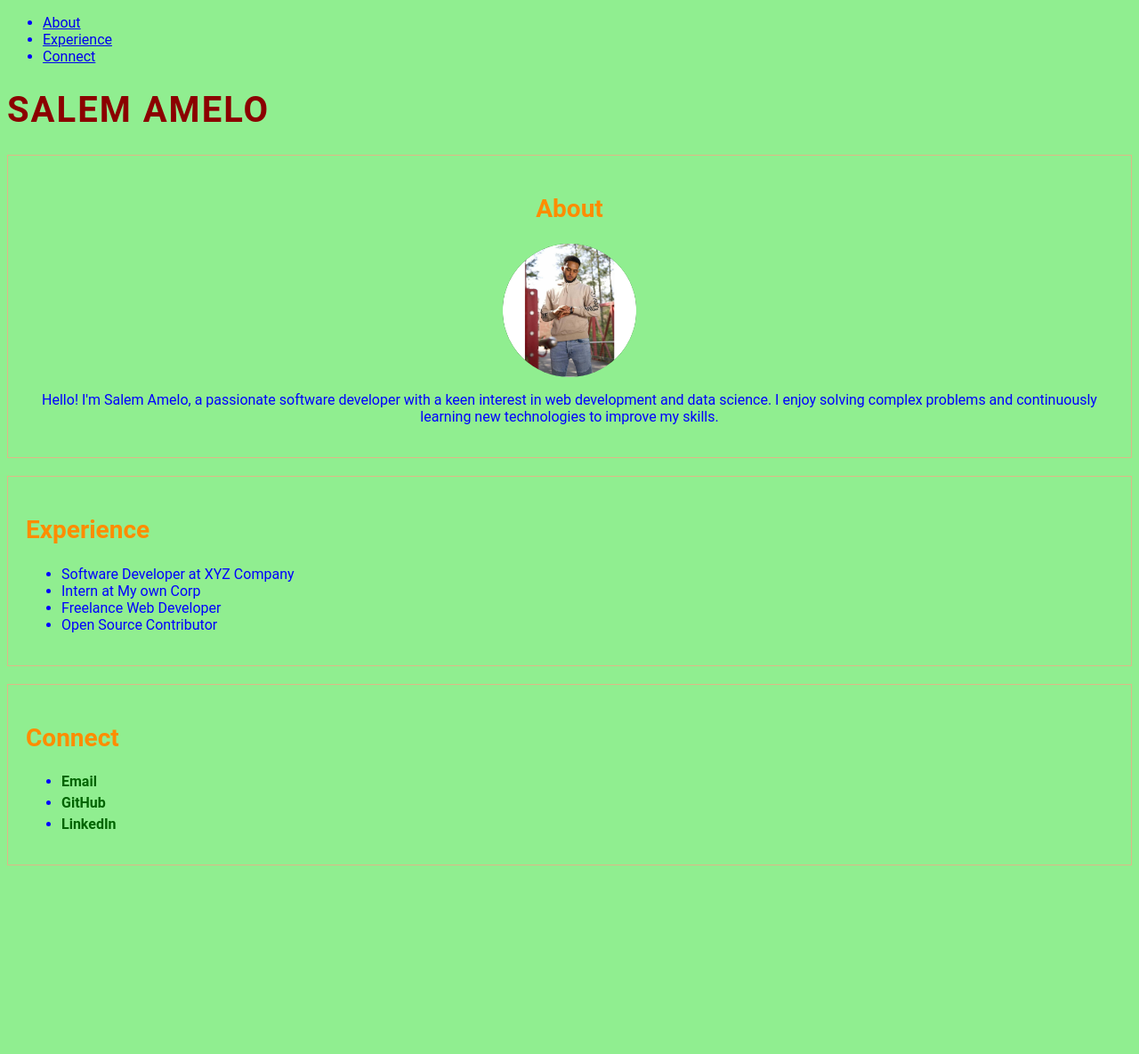
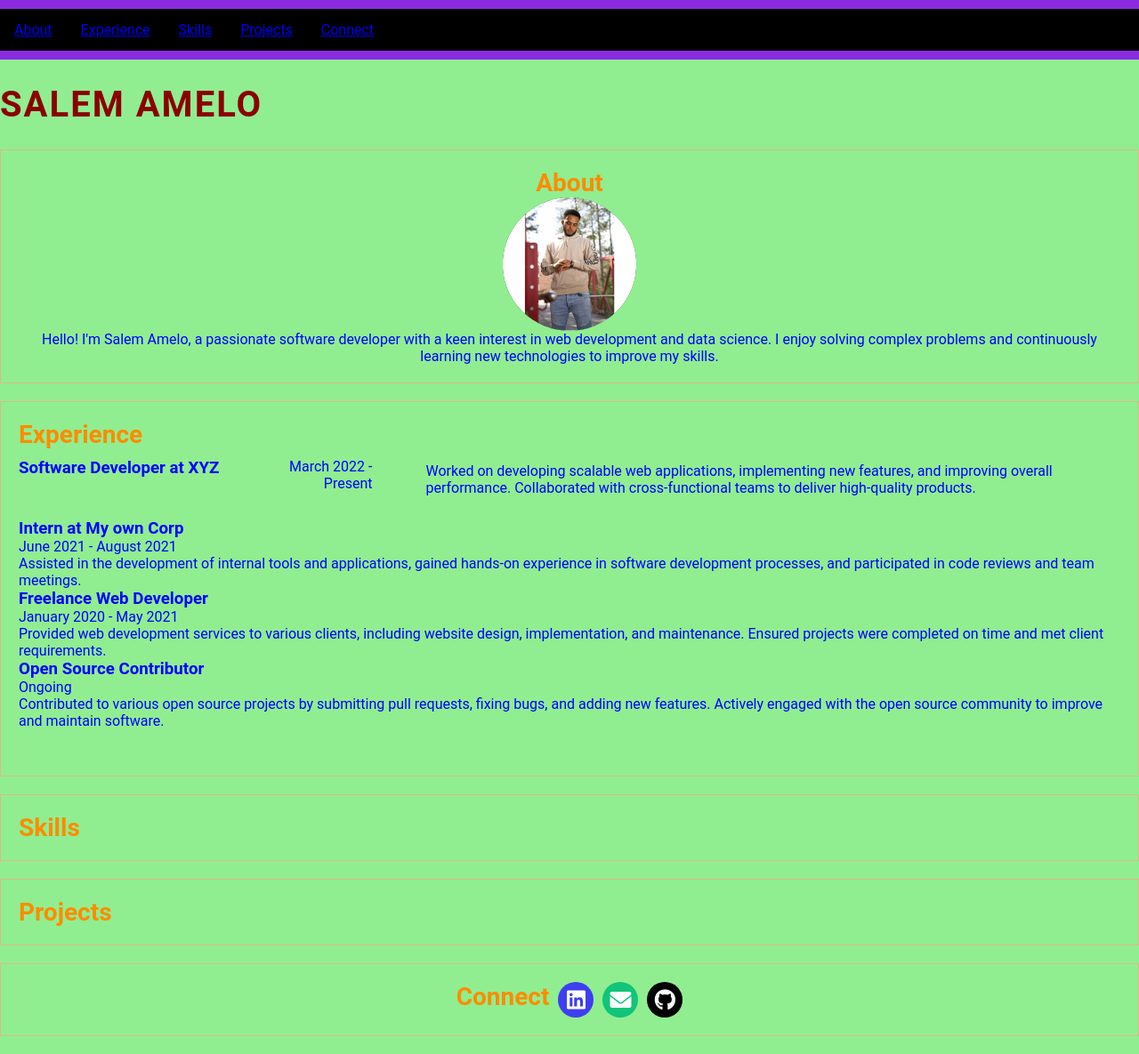
Before and after one commit to Samelo01/Salem-Amelo-Io, a plain HTML site: page index.html in a window 1280 px wide. Shown: the whole page at 89% size. Before the commit the page ends 993 px from the top, so only its background shows below. Drawn offline with Linux system fonts and the light colour scheme.

Commit message:
formatted styles added

```diff
--- a/index.css
+++ b/index.css
@@ -46,13 +46,153 @@ img {
     border-radius: 5px;
     list-style-type: none;
 }
-#Connect a {
+#Experience {
+    display:flex;
+    flex-direction: column;
+    padding: 20px;
+}
+.Experience-item {
+    display:flex;
+    align-items: center;
+    padding: 10px;
+    gap: 20px;
+}
+.Experience-item h3 {
+    flex: 1;
+    margin: 0;
+}
+.Experience-item .dates {
+    flex: 1;
+    text-align: right;
+    margin: 0;
+    margin-right: 80px;
+}
+.Experience-item p {
+    flex: 20;
+    margin: 0;
+    margin-left: 80px
+}
+
+body, h2, h3, p, span {
+    margin: 0;
+    Padding: 0;
+    box-sizing: border-box;
+}
+nav {
+    position: -webkit-sticky;
+    position: sticky;
+    top: 0;
+    background-color: blueviolet;
+    padding: 10px 0;
+}
+nav ul {
+    list-style-type: none;
+    margin: 0;
+    padding: 0;
+    overflow: hidden;
+    background-color: black;
+}
+nav ul li {
+    float: left;
+}
+nav ul li {
+    display: block;
+    color: aqua;
+    text-align: center;
+    padding: 14px 16px;
+    text-decoration: none;
+}
+nav ul li a:hover {
+    background-color: burlywood;
+}
+
+#Experience {
+    display: flex;
+    flex-direction: column;
+    padding: 20px;
+}
+.Experience-item {
+    padding: 10px 0;
+    border-bottom: 1px brown;
+    margin-bottom: 10px;
+}
+.Experience-item .header {
+    display: flex;
+    flex-wrap: wrap;
+    align-items: flex-start;
+    margin-bottom: 10px;
+}
+.Experience-item h3 {
+    flex: 2;
+    margin: 0;
+}
+.Experience-item .dates {
+    flex: 1;
+    text-align: right;
+    margin: 0 20px;
+}
+.Experience-item p {
+    flex: 3;
+    margin: 0;
+    padding-left: 20px;
+}
+
+
+/* #Connect a {
     color:darkgreen;
     text-decoration: none;
     font-weight: bold;
     display: block;
     margin: 5px 0;
-}
+} */
 #Connect a:hover {
     text-decoration: underline;
 }
+
+#Connect {
+    display: flex;
+    justify-content: center;
+    gap: 10px;
+}
+/* #Connect a {
+    display: flex;
+    align-items: center;
+    justify-content: center;
+    width: 40px;
+    height: 40px;
+    border-radius: 50%;
+    background-color: #333;
+    color: white;
+    text-decoration: none;
+} */
+
+#connect {
+    display: flex;
+    justify-content: center;
+    gap: 15px;
+    padding: 20px;
+}
+.icon {
+    display: flex;
+    align-items: center;
+    justify-content: center;
+    width: 40px;
+    height: 40px;
+    border-radius: 50%;
+    background-color: #333;
+    color: white;
+    text-decoration: none;
+    font-size: 24px;
+}
+.icon:hover {
+    background-color: chocolate;
+}
+.linkedin {
+    background-color: rgb(62, 62, 240);
+}
+.email {
+    background-color: rgb(17, 196, 121);
+}
+.github {
+    background-color: black;
+}
--- a/index.html
+++ b/index.html
@@ -7,6 +7,7 @@
     <meta name="author" content="Salem Amelo">
     <title>About Salem Amelo</title>
     <link rel="stylesheet" href="index.css">
+    <link rel="stylesheet" href="https://cdnjs.cloudflare.com/ajax/libs/font-awesome/6.0.0-beta3/css/all.min.css">
 
 </head>
 <body>
@@ -14,6 +15,8 @@
         <ul>
             <li><a href="#About">About</a></li>
             <li><a href="#Experience">Experience</a></li>
+            <li><a href="#skills">Skills</a></li>
+            <li><a href="#Projects">Projects</a></li>
             <li><a href="#Connect">Connect</a></li>
         </ul>
     </nav>
@@ -30,21 +33,71 @@
 
 <section id="Experience">
     <h2>Experience</h2>
+    <div class="Experience-item">
+    <div class="header">
+        <h3>Software Developer at XYZ</h3>
+        <span class="dates">March 2022 - Present</span>
+    </div>
+        <p>Worked on developing scalable web applications, implementing new features, and improving overall performance. Collaborated with cross-functional teams to deliver high-quality products.</p>
+    </div>
+
+    <div class="experience-item">
+    <div class="header">
+        <h3>Intern at My own Corp</h3>
+        <span class="dates">June 2021 - August 2021</span>
+    </div>
+        <p>Assisted in the development of internal tools and applications, gained hands-on experience in software development processes, and participated in code reviews and team meetings.</p>
+    </div>
+
+    <div class="experience-item">
+    <div class="header">
+        <h3>Freelance Web Developer</h3>
+        <span class="dates">January 2020 - May 2021</span>
+    </div>
+        <p>Provided web development services to various clients, including website design, implementation, and maintenance. Ensured projects were completed on time and met client requirements.</p>
+    </div>
+
+    <div class="experience-item">
+    <div class="header">
+        <h3>Open Source Contributor</h3>
+        <span class="dates">Ongoing</span>
+    </div>
+        <p>Contributed to various open source projects by submitting pull requests, fixing bugs, and adding new features. Actively engaged with the open source community to improve and maintain software.</p>
+    </div>
+
     <ul>
-        <li>Software Developer at XYZ Company</li>
+        <!-- <li>Software Developer at XYZ Company</li>
         <li>Intern at My own Corp</li>
         <li>Freelance Web Developer</li>
-        <li>Open Source Contributor</li>
+        <li>Open Source Contributor</li> -->
     </ul>
+</section>
+
+<section id="Skills">
+    <h2>Skills</h2>
+</section>
+
+<section id="Projects">
+    <h2>Projects</h2>
 </section>
 
 <section id="Connect">
     <h2>Connect</h2>
-    <ul>
+    <a href="https://linkedin.com/in/yourprofile" target="_blank" class="icon linkedin">
+        <i class="fab fa-linkedin"></i>
+    </a>
+    <a href="mailto:youremail@example.com" class="icon email">
+        <i class="fas fa-envelope"></i>
+    </a>
+    <a href="https://github.com/yourprofile" target="_blank" class="icon github">
+        <i class="fab fa-github"></i>
+    </a>
+
+    <!-- <ul>
         <li><a href="mailto:lewisalem@gmail.com">Email</a></li>
         <li><a href="https://github.com/Samelo01" target="_blank">GitHub</a></li>
         <li><a href="www.linkedin.com/in/salem-amelo-9b178b190" target="_blank">LinkedIn</a></li>
-    </ul>
+    </ul> -->
 </section>
 
 </body>
```
